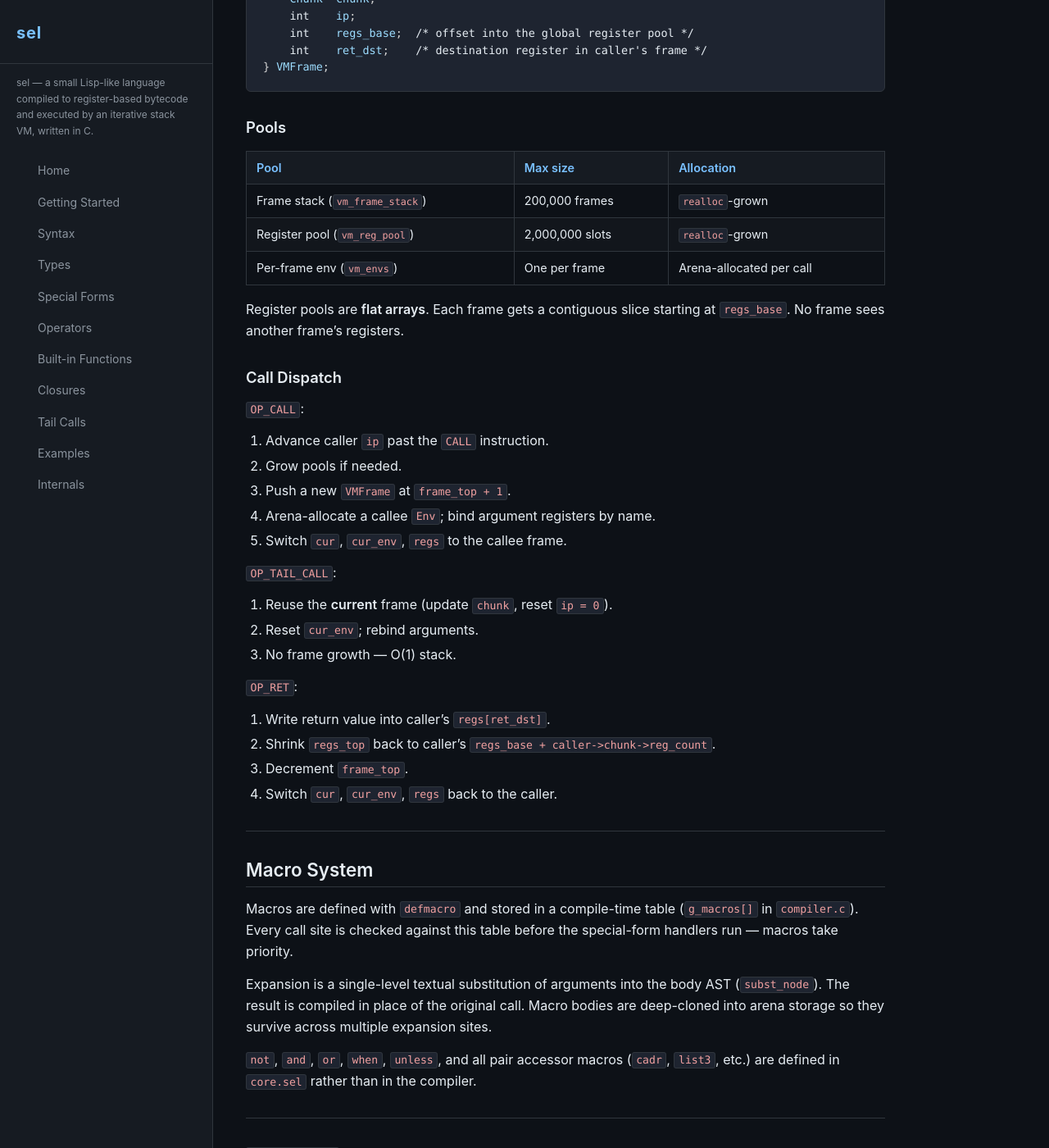
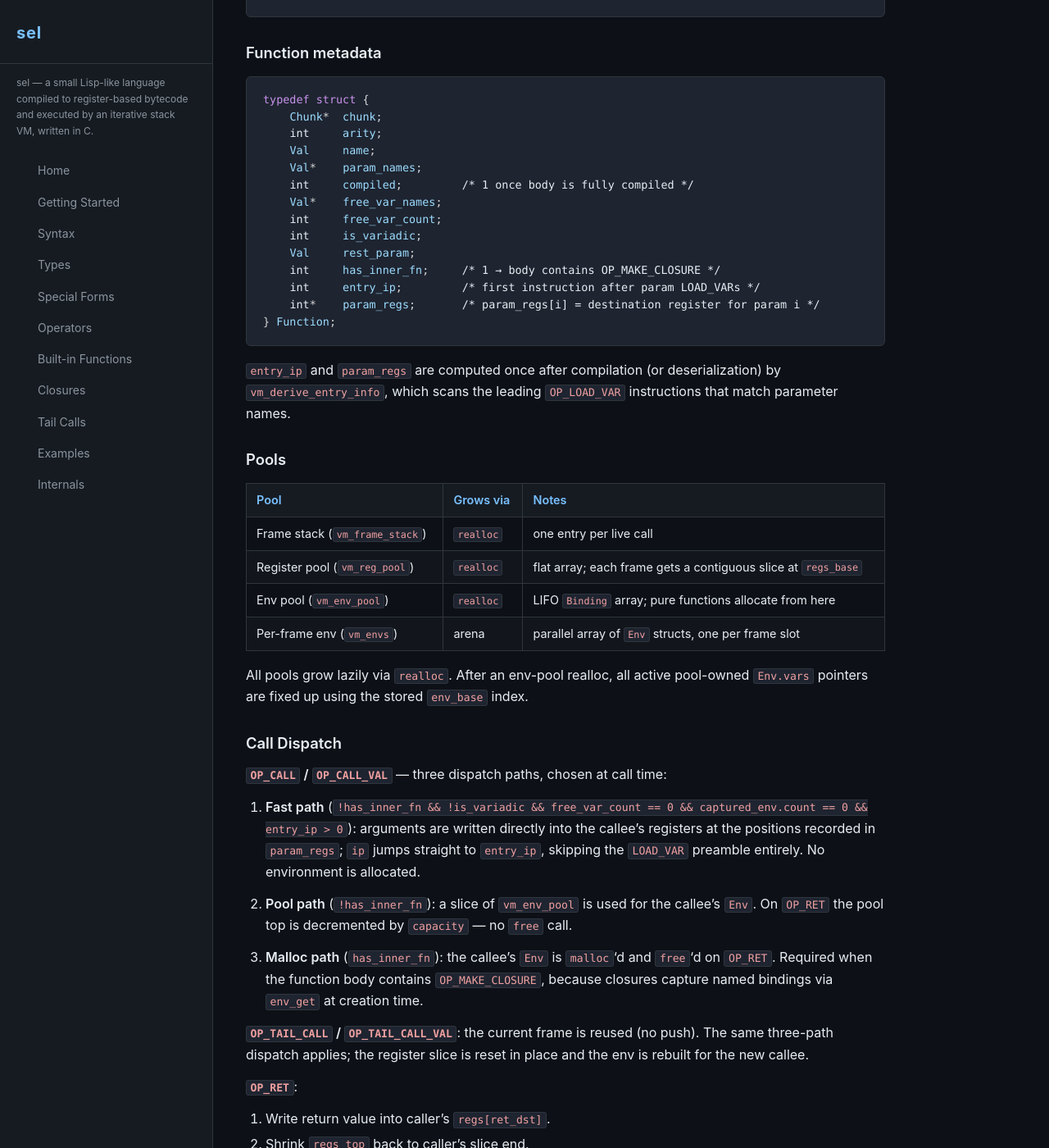
Before and after one commit to Luca00casati/sel-doc, a Jekyll site: the page built from docs/internals.md, in a window 1280 px wide and 1400 px high, scrolled down 6208 px. Shown: the whole window at 82% size. Built offline with Jekyll 4.4.1, drawn with Linux system fonts in a browser that asks for light colours; some of the changed text lies outside the part shown.

Commit message:
internals: update for NaN-boxed Val, env pool, fast path, has_inner_fn
- Replace old String struct description with NaN-boxed Val encoding
- Document env_base in VMFrame, has_inner_fn/entry_ip/param_regs in Function
- Expand Call Dispatch section: three-path dispatch (fast, pool, malloc)
- Add VM Runtime Optimisations section covering env pool and direct
  register passing
- Replace IS_INT macro (old String-based) with val_is_int NaN-box check
- Note has_inner_fn re-derivation via OP_MAKE_CLOSURE scan after selc load

Co-Authored-By: Claude Sonnet 4.6 <noreply@anthropic.com>

````diff
--- a/docs/internals.md
+++ b/docs/internals.md
@@ -37,7 +37,7 @@ tokenizer.c  ──  AST (Node tree: NODE_NUMBER / NODE_SYMBOL / NODE_LIST)
 compiler.c   ──  Chunk (array of Instructions + register count)
     │
     ▼
-vm.c         ──  String (result value)
+vm.c         ──  Val (result value)
 ```
 
 ---
@@ -51,39 +51,32 @@ vm.c         ──  String (result value)
 | `vm.c` / `vm.h` | Bytecode interpreter, function registry, emit helpers, serialization |
 | `main.c` | REPL, file runner, core loading |
 | `serde.h` | Shared binary read/write primitives for `core.selc` serialization |
-| `sel_string.h` / `sel_string.c` | Tagged `String` value type |
+| `sel_string.h` / `sel_string.c` | NaN-boxed `Val` type and heap object definitions |
 | `bigint.c` / `bigint.h` | Arbitrary-precision integer arithmetic |
 | `bigfloat.c` / `bigfloat.h` | Arbitrary-precision float arithmetic |
 | `arena.c` / `arena.h` | Bump-pointer arena allocator |
 
 ---
 
-## Value Type — `String`
+## Value Type — `Val`
 
-Every sel runtime value is a `String` struct (`sel_string.h`):
+Every sel runtime value is a NaN-boxed `uint64_t` (`Val` in `sel_string.h`).
+The top 16 bits select the kind; the lower 48 carry the payload.
 
-```c
-typedef struct {
-    char*           data;     /* NULL → numeric / closure / cons */
-    int             size;
-    long            ival;     /* tagged integer when data==NULL, is_float==0 */
-    struct Closure* closure;  /* non-NULL → closure value */
-    struct Cons*    cons;     /* non-NULL → cons cell */
-    double          fval;     /* tagged double when data==NULL, is_float!=0 */
-    int             is_float; /* non-zero: tagged double or bigfloat string */
-} String;
+```
+v < 0xFFFC000000000000   →  IEEE 754 double (normal / subnormal / ±inf)
+bits[63:48] == 0xFFFC    →  48-bit signed integer (payload sign-extended from bit 47)
+bits[63:48] == 0xFFFD    →  Cons*    (lower 48 bits = pointer)
+bits[63:48] == 0xFFFE    →  Closure* (lower 48 bits = pointer)
+bits[63:48] == 0xFFFF    →  StrObj*  (lower 48 bits = pointer)
 ```
 
-Dispatch rules:
+`VAL_NIL` and `VAL_FALSE` are both `mk_int(0)` — integer zero doubles as the
+nil/false sentinel. `VAL_TRUE` is `mk_int(1)`.
 
-| `data` | `closure` | `cons` | `is_float` | Kind |
-|--------|-----------|--------|------------|------|
-| NULL | NULL | NULL | 0 | Tagged integer (`ival`) |
-| NULL | NULL | NULL | ≠0 | Tagged double (`fval`) |
-| ≠NULL | NULL | NULL | 0 | String / bigint bytes |
-| ≠NULL | NULL | NULL | ≠0 | Bigfloat decimal string |
-| NULL | ≠NULL | NULL | — | Closure |
-| NULL | NULL | ≠NULL | — | Cons cell |
+Heap objects (`StrObj`, `Cons`, `Closure`) start with a `GCObj` header for the
+mark-and-sweep GC. `StrObj` covers flat strings, bigfloat decimal strings, and
+lazy rope nodes (two child `Val`s joined on demand).
 
 ---
 
@@ -92,7 +85,7 @@ Dispatch rules:
 All opcodes are in the `OpCode` enum in `vm.h`. Each instruction has:
 - `op` — the opcode
 - `dst`, `a`, `b` — register indices (overloaded for jumps and calls — see below)
-- `value` — a `String` literal (for LOAD_CONST, LOAD_VAR, STORE_VAR, IMM ops)
+- `value` — a `Val` literal (for LOAD_CONST, LOAD_VAR, STORE_VAR, IMM ops)
 - `arg_regs` / `argc` — argument register array (for CALL variants)
 - `line` — source line number
 
@@ -194,39 +187,74 @@ typedef struct {
     int    ip;
     int    regs_base;  /* offset into the global register pool */
     int    ret_dst;    /* destination register in caller's frame */
+    int    env_base;   /* index into vm_env_pool; -1 = not pool-owned */
 } VMFrame;
 ```
 
+### Function metadata
+
+```c
+typedef struct {
+    Chunk*  chunk;
+    int     arity;
+    Val     name;
+    Val*    param_names;
+    int     compiled;         /* 1 once body is fully compiled */
+    Val*    free_var_names;
+    int     free_var_count;
+    int     is_variadic;
+    Val     rest_param;
+    int     has_inner_fn;     /* 1 → body contains OP_MAKE_CLOSURE */
+    int     entry_ip;         /* first instruction after param LOAD_VARs */
+    int*    param_regs;       /* param_regs[i] = destination register for param i */
+} Function;
+```
+
+`entry_ip` and `param_regs` are computed once after compilation (or
+deserialization) by `vm_derive_entry_info`, which scans the leading
+`OP_LOAD_VAR` instructions that match parameter names.
+
 ### Pools
 
-| Pool | Max size | Allocation |
-|------|----------|------------|
-| Frame stack (`vm_frame_stack`) | 200,000 frames | `realloc`-grown |
-| Register pool (`vm_reg_pool`) | 2,000,000 slots | `realloc`-grown |
-| Per-frame env (`vm_envs`) | One per frame | Arena-allocated per call |
+| Pool | Grows via | Notes |
+|------|-----------|-------|
+| Frame stack (`vm_frame_stack`) | `realloc` | one entry per live call |
+| Register pool (`vm_reg_pool`) | `realloc` | flat array; each frame gets a contiguous slice at `regs_base` |
+| Env pool (`vm_env_pool`) | `realloc` | LIFO `Binding` array; pure functions allocate from here |
+| Per-frame env (`vm_envs`) | arena | parallel array of `Env` structs, one per frame slot |
 
-Register pools are **flat arrays**. Each frame gets a contiguous slice starting
-at `regs_base`. No frame sees another frame's registers.
+All pools grow lazily via `realloc`. After an env-pool realloc, all active
+pool-owned `Env.vars` pointers are fixed up using the stored `env_base` index.
 
 ### Call Dispatch
 
-`OP_CALL`:
-1. Advance caller `ip` past the `CALL` instruction.
-2. Grow pools if needed.
-3. Push a new `VMFrame` at `frame_top + 1`.
-4. Arena-allocate a callee `Env`; bind argument registers by name.
-5. Switch `cur`, `cur_env`, `regs` to the callee frame.
+**`OP_CALL` / `OP_CALL_VAL`** — three dispatch paths, chosen at call time:
 
-`OP_TAIL_CALL`:
-1. Reuse the **current** frame (update `chunk`, reset `ip = 0`).
-2. Reset `cur_env`; rebind arguments.
-3. No frame growth — O(1) stack.
+1. **Fast path** (`!has_inner_fn && !is_variadic && free_var_count == 0 &&
+   captured_env.count == 0 && entry_ip > 0`): arguments are written directly
+   into the callee's registers at the positions recorded in `param_regs`; `ip`
+   jumps straight to `entry_ip`, skipping the `LOAD_VAR` preamble entirely.
+   No environment is allocated.
 
-`OP_RET`:
+2. **Pool path** (`!has_inner_fn`): a slice of `vm_env_pool` is used for the
+   callee's `Env`. On `OP_RET` the pool top is decremented by `capacity` — no
+   `free` call.
+
+3. **Malloc path** (`has_inner_fn`): the callee's `Env` is `malloc`'d and
+   `free`'d on `OP_RET`. Required when the function body contains
+   `OP_MAKE_CLOSURE`, because closures capture named bindings via `env_get` at
+   creation time.
+
+**`OP_TAIL_CALL` / `OP_TAIL_CALL_VAL`**: the current frame is reused (no push).
+The same three-path dispatch applies; the register slice is reset in place and
+the env is rebuilt for the new callee.
+
+**`OP_RET`**:
 1. Write return value into caller's `regs[ret_dst]`.
-2. Shrink `regs_top` back to caller's `regs_base + caller->chunk->reg_count`.
-3. Decrement `frame_top`.
-4. Switch `cur`, `cur_env`, `regs` back to the caller.
+2. Shrink `regs_top` back to caller's slice end.
+3. Release callee env: `free` for malloc path, pool top decrement for pool path,
+   nothing for fast path.
+4. Decrement `frame_top`; restore `cur`, `cur_env`, `regs` to caller.
 
 ---
 
@@ -270,6 +298,11 @@ uint32            macro count
 
 Strings are length-prefixed (`uint32` + bytes). Node trees are tagged
 recursively (symbol / number / string-literal / list).
+
+After deserialization, `has_inner_fn` is re-derived by scanning each function's
+bytecode for `OP_MAKE_CLOSURE` (not `OP_STORE_VAR` — anonymous inner functions
+emit no `STORE_VAR` when the enclosing function has no `let` bindings).
+`entry_ip` and `param_regs` are re-derived by `vm_derive_entry_info`.
 
 If `core.selc` is absent or corrupt the interpreter exits with an error.
 Run `./sel --compile core.sel core.selc` to rebuild it.
@@ -402,27 +435,57 @@ to standard-library closures loaded at startup too.
 
 ---
 
-## VM Type Specialisation
+## VM Runtime Optimisations
+
+### Env Pool
+
+By default, each function call would `malloc` a `Binding` array for its
+environment and `free` it on return. For functions that contain no
+`OP_MAKE_CLOSURE` (`has_inner_fn == 0`), the environment is write-once at
+call time and read-only thereafter — it never needs to outlive the call.
+
+For these functions the VM allocates from `vm_env_pool`, a flat `Binding`
+array that acts as a LIFO stack mirroring the call stack. On return, the pool
+top is simply decremented by the env's capacity — no allocator involvement.
+After a pool `realloc`, all active pool-owned `Env.vars` pointers are fixed
+up using the `env_base` index stored in each `VMFrame`.
+
+### Direct Register Passing (Fast Path)
+
+For **pure** functions — those satisfying `!has_inner_fn && !is_variadic &&
+free_var_count == 0` — the entire environment round-trip can be eliminated.
+
+At compile/load time, `vm_derive_entry_info` scans the leading `OP_LOAD_VAR`
+instructions to record which register each parameter lands in (`param_regs`)
+and the index of the first non-preamble instruction (`entry_ip`).
+
+At call time the VM writes arguments directly into those registers and sets
+`ip = entry_ip`, skipping both the env allocation and the `LOAD_VAR` preamble
+entirely. For `OP_TAIL_CALL` variants the register slice is reset in place and
+no frame manipulation is needed at all.
+
+---
+
+## VM Integer Fast Path
 
 Every arithmetic, comparison, and bitwise opcode checks whether both operands
-are **tagged integers** (`data == NULL`, `is_float == 0`, no closure, no cons)
-before touching the float or bigint slow paths:
+are **tagged integers** before touching the float or bigint slow paths:
 
 ```c
-#define IS_INT(s) ((s).data == NULL && !(s).is_float && !(s).closure && !(s).cons)
+static inline int val_is_int(Val v) { return (v >> 48) == 0xFFFC; }
 ```
 
-When `IS_INT` is true for all register inputs, the value is read directly from
-`.ival` — no parsing, no function call, no type-dispatch chain. This is the
-common case for integer-heavy programs.
+When `val_is_int` is true for all inputs, the value is read directly from
+the low 48 bits via `val_int()` — no parsing, no function call, no
+type-dispatch chain. This is the common case for integer-heavy programs.
 
 Compile-time integer constants (immediates in `*_IMM` instructions, folded
-constants in `OP_LOAD_CONST`) are stored as tagged integers, so `IS_INT` is
-always true for them without any runtime check.
+constants in `OP_LOAD_CONST`) are stored as tagged integers, so the check is
+always `true` for them without any runtime branch.
 
 Boolean results (`OP_LT`, `OP_EQ`, `OP_NOT`, and their IMM variants) are also
-emitted as tagged integers (`ival = 0` or `1`), so a comparison feeding
-directly into `OP_JMP_IF_FALSE` hits the integer fast path.
+emitted as tagged integers (`mk_int(0)` or `mk_int(1)`), so a comparison
+feeding directly into `OP_JMP_IF_FALSE` hits the integer fast path.
 
 ---
 
````
